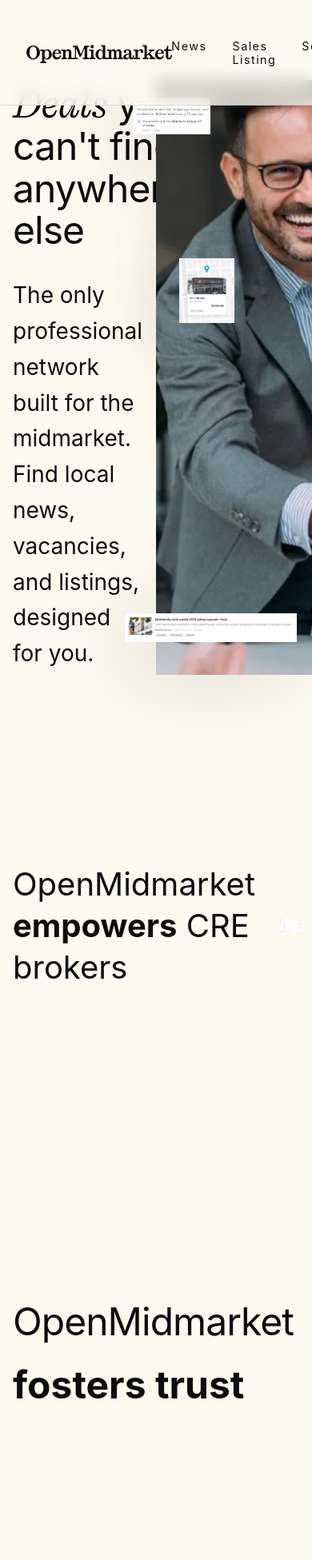
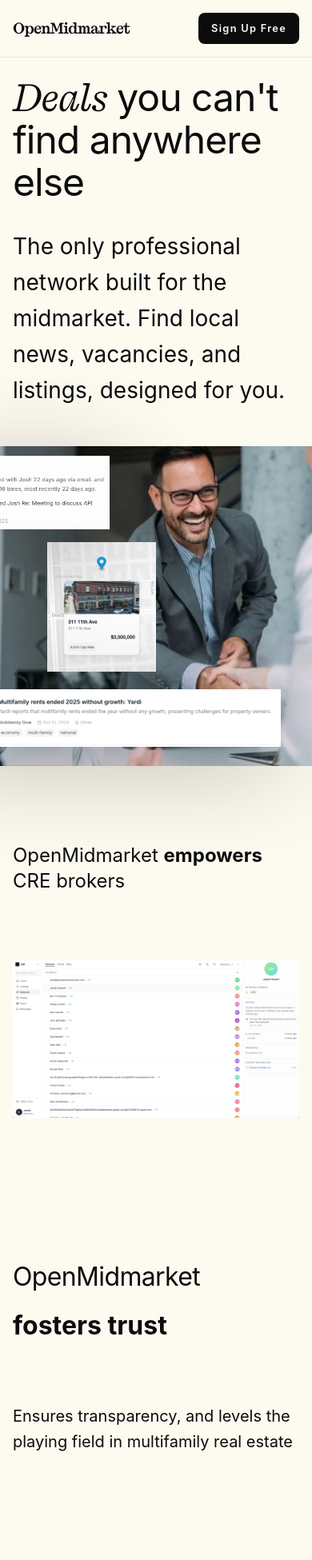
Before and after one commit to jahaskell53/landing-page-cre, a Next.js app: page / in a window 390 px wide. Shown: the top 1951 px of the page at 80% size. Built offline with nearby package versions, Linux system fonts and the light colour scheme.

Commit message:
make website mobile friendly with claude --chrome

```diff
--- a/src/app/globals.css
+++ b/src/app/globals.css
@@ -352,4 +352,147 @@
   .feature-item {
     grid-column: span 12;
   }
+
+  .nav {
+    padding: 1rem;
+    grid-template-columns: 1fr auto;
+  }
+
+  .nav-links {
+    display: none !important;
+  }
+
+  .nav-brand {
+    font-size: 1.2rem;
+  }
+
+  .nav .btn-primary {
+    padding: 0.75rem 1rem;
+    font-size: 0.8rem;
+  }
+
+  .nav-login {
+    display: none;
+  }
+
+  .nav-actions {
+    gap: 0.5rem !important;
+  }
+
+  .container {
+    padding: 0 1rem;
+  }
+
+  .high-contrast {
+    font-size: clamp(2rem, 8vw, 4rem);
+  }
+
+  /* Hero section mobile */
+  .hero-section {
+    min-height: auto !important;
+    padding-top: 80px !important;
+    padding-bottom: 2rem;
+  }
+
+  .hero-section-mobile {
+    display: flex !important;
+    flex-direction: column !important;
+    grid-template-columns: unset !important;
+  }
+
+  .hero-left-mobile {
+    padding: 1rem !important;
+    order: 1;
+  }
+
+  .hero-right-mobile {
+    position: relative !important;
+    width: 100% !important;
+    height: 400px !important;
+    top: unset !important;
+    order: 2;
+    margin-top: 2rem;
+  }
+
+  /* Section grids mobile */
+  .section-grid-mobile {
+    display: flex !important;
+    flex-direction: column !important;
+    gap: 2rem !important;
+  }
+
+  .section-grid-mobile > div {
+    width: 100% !important;
+  }
+
+  .mockup-container-mobile {
+    position: relative !important;
+    width: 100% !important;
+    height: 300px !important;
+  }
+
+  /* Visual break section mobile */
+  .visual-break-mobile {
+    display: flex !important;
+    flex-direction: column !important;
+    height: auto !important;
+    gap: 1rem !important;
+  }
+
+  .visual-break-mobile > div {
+    height: 200px !important;
+    position: relative !important;
+  }
+
+  /* Footer mobile */
+  .footer-mobile {
+    flex-direction: column !important;
+    gap: 2rem !important;
+    text-align: center !important;
+  }
+
+  .footer-links-mobile {
+    justify-content: center !important;
+  }
+
+  /* Feature rows mobile */
+  .feature-row {
+    flex-direction: column !important;
+    align-items: flex-start !important;
+    gap: 1rem !important;
+  }
+
+  .feature-row > div:last-child {
+    align-self: flex-end;
+  }
+
+  /* Typography adjustments */
+  .text-2xl-mobile {
+    font-size: 1.5rem !important;
+  }
+
+  .text-xl-mobile {
+    font-size: 1.25rem !important;
+  }
+
+  /* CTA section mobile */
+  section[id="contact"] {
+    margin: 6rem 0 !important;
+  }
+
+  section[id="contact"] .btn-primary {
+    padding: 1rem 2rem !important;
+    width: 100%;
+    max-width: 300px;
+  }
+
+  /* Built for Everyone section mobile */
+  section[id="features"] {
+    margin: 6rem 0 !important;
+  }
+
+  section[id="features"] h2 {
+    font-size: clamp(2rem, 8vw, 4rem) !important;
+    margin-bottom: 2rem !important;
+  }
 }
--- a/src/app/layout.tsx
+++ b/src/app/layout.tsx
@@ -32,8 +32,8 @@
             <a href="#seminars">Seminars</a>
             <a href="#underwriting">CRM</a>
           </div>
-          <div style={{ display: 'flex', gap: '1rem', alignItems: 'center', justifyContent: 'flex-end' }}>
-            <a href="#login" style={{ fontSize: '0.9rem', letterSpacing: '0.1em' }}>Login</a>
+          <div className="nav-actions" style={{ display: 'flex', gap: '1rem', alignItems: 'center', justifyContent: 'flex-end' }}>
+            <a className="nav-login" href="#login" style={{ fontSize: '0.9rem', letterSpacing: '0.1em' }}>Login</a>
             <button className="btn-primary">Sign Up Free</button>
           </div>
         </nav>
--- a/src/app/page.tsx
+++ b/src/app/page.tsx
@@ -22,7 +22,7 @@
   return (
     <>
       {/* Hero Section */}
-      <section className="hero-section" style={{
+      <section className="hero-section hero-section-mobile" style={{
         position: 'relative',
         minHeight: '100vh',
         width: '100vw',
@@ -32,7 +32,7 @@
         paddingTop: '100px'
       }}>
         {/* Left Side - Text */}
-        <div style={{ paddingLeft: '1rem', paddingRight: '2rem' }}>
+        <div className="hero-left-mobile" style={{ paddingLeft: '1rem', paddingRight: '2rem' }}>
           <motion.div
             initial="initial"
             animate="animate"
@@ -71,6 +71,7 @@
 
         {/* Right Side - Background Image with Mockup */}
         <motion.div
+          className="hero-right-mobile"
           initial={{ opacity: 0, x: 40 }}
           animate={{ opacity: 1, x: 0 }}
           transition={{ duration: 1.5, ease: [0.16, 1, 0.3, 1] }}
@@ -173,18 +174,19 @@
     <main className="container">
       {/* Text and Mockup Section */}
       <section style={{ margin: '4rem 0' }}>
-        <div style={{ display: 'grid', gridTemplateColumns: '1fr 1.5fr', gap: '2rem', alignItems: 'center' }}>
+        <div className="section-grid-mobile" style={{ display: 'grid', gridTemplateColumns: '1fr 1.5fr', gap: '2rem', alignItems: 'center' }}>
           <motion.div
             initial={{ opacity: 0, x: -40 }}
             whileInView={{ opacity: 1, x: 0 }}
             transition={{ duration: 1, ease: [0.16, 1, 0.3, 1] }}
             viewport={{ once: true }}
           >
-            <p style={{ fontSize: '2.5rem', lineHeight: '1.3', fontFamily: 'var(--font-sans)' }}>
+            <p className="text-2xl-mobile" style={{ fontSize: '2.5rem', lineHeight: '1.3', fontFamily: 'var(--font-sans)' }}>
               OpenMidmarket <span style={{ fontWeight: 700 }}>empowers</span> CRE brokers
             </p>
           </motion.div>
           <motion.div
+            className="mockup-container-mobile"
             initial={{ opacity: 0, x: 40 }}
             whileInView={{ opacity: 1, x: 0 }}
             transition={{ duration: 1, ease: [0.16, 1, 0.3, 1] }}
@@ -203,7 +205,7 @@
 
       {/* Trust and Transparency Section */}
       <section style={{ margin: '8rem 0' }}>
-        <div style={{ display: 'grid', gridTemplateColumns: '1fr 1fr', gap: '4rem', alignItems: 'center' }}>
+        <div className="section-grid-mobile" style={{ display: 'grid', gridTemplateColumns: '1fr 1fr', gap: '4rem', alignItems: 'center' }}>
           <motion.div
             initial={{ opacity: 0, x: -40 }}
             whileInView={{ opacity: 1, x: 0 }}
@@ -211,7 +213,7 @@
             viewport={{ once: true }}
           >
             <h2 style={{
-              fontSize: 'clamp(3rem, 10vw, 6rem)',
+              fontSize: 'clamp(2rem, 8vw, 6rem)',
               fontWeight: 400,
               fontFamily: 'var(--font-sans)',
               marginBottom: '1.5rem',
@@ -221,7 +223,7 @@
             </h2>
             <div style={{ marginBottom: '3rem' }}>
               <span style={{
-                fontSize: 'clamp(3rem, 10vw, 6rem)',
+                fontSize: 'clamp(2rem, 8vw, 6rem)',
                 fontWeight: 700,
                 fontFamily: 'var(--font-sans)',
                 display: 'inline-block',
@@ -238,7 +240,7 @@
             transition={{ duration: 1, ease: [0.16, 1, 0.3, 1] }}
             viewport={{ once: true }}
           >
-            <p style={{
+            <p className="text-xl-mobile" style={{
               fontSize: '2.0rem',
               lineHeight: '1.6',
               color: 'var(--foreground)',
@@ -305,7 +307,7 @@
       </section>
 
       {/* Visual Break */}
-      <section style={{ display: 'grid', gridTemplateColumns: '1fr 1fr', gap: '1rem', height: '60vh' }}>
+      <section className="visual-break-mobile" style={{ display: 'grid', gridTemplateColumns: '1fr 1fr', gap: '1rem', height: '60vh' }}>
         <motion.div
           initial={{ opacity: 0, x: -20 }}
           whileInView={{ opacity: 1, x: 0 }}
@@ -337,11 +339,11 @@
       </section>
 
       {/* Footer */}
-      <footer style={{ padding: '4rem 0', borderTop: '1px solid var(--border)', display: 'flex', justifyContent: 'space-between', fontSize: '0.8rem' }}>
+      <footer className="footer-mobile" style={{ padding: '4rem 0', borderTop: '1px solid var(--border)', display: 'flex', justifyContent: 'space-between', fontSize: '0.8rem' }}>
         <div style={{ letterSpacing: '0.1em' }}>
           © 2026 OM CRM. All Rights Reserved.
         </div>
-        <div style={{ display: 'flex', gap: '2rem', letterSpacing: '0.1em' }}>
+        <div className="footer-links-mobile" style={{ display: 'flex', gap: '2rem', letterSpacing: '0.1em' }}>
           <a href="#">Privacy</a>
           <a href="#">Terms</a>
           <a href="#">Instagram</a>
```
